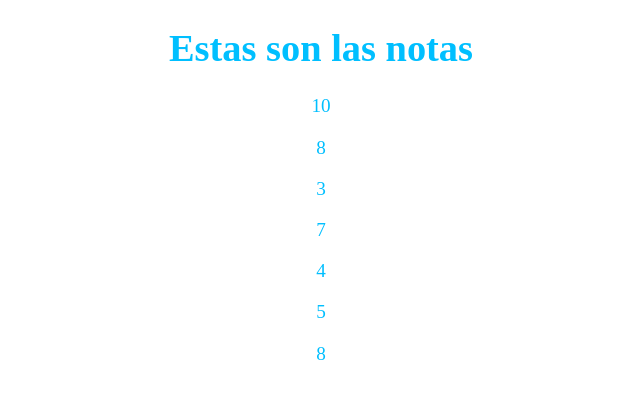
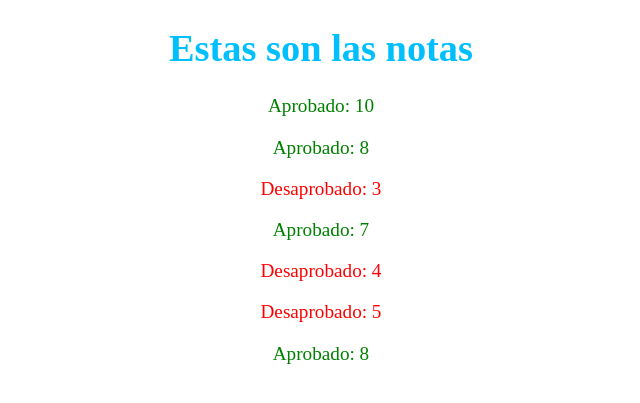
Before and after one commit to alessio1330/coder-EstebanAcevedo, a Django app: page /ver-notas in a window 1280 px wide. Shown: the top 403 px of the page, without its empty margins (319-959 px from the left). Run offline with Django 5.2, Linux system fonts and the light colour scheme.

Commit message:
feat(2): condicionales

```diff
--- a/src/core/templates/core/notas.html
+++ b/src/core/templates/core/notas.html
@@ -9,7 +9,11 @@
         <div style="font-size: larger; color: deepskyblue; text-align: center;">
             <h1>Estas son las notas</h1>
             {% for nota in notas %}
-                <p>{{ nota }}</p>
+                {% if nota > 6  %}
+                    <p style="color: green">Aprobado: {{ nota }}</p>
+                {% else %}
+                    <p style="color:red;">Desaprobado: {{ nota }}</p>
+                {% endif %}
             {% endfor %}
         </div>
     </body>
```
